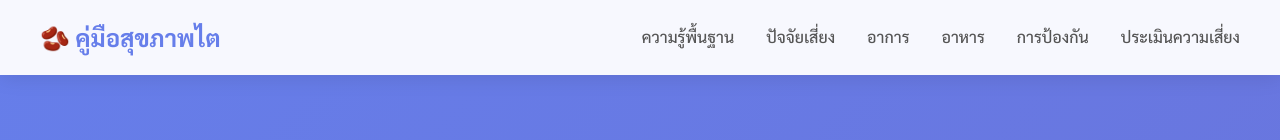
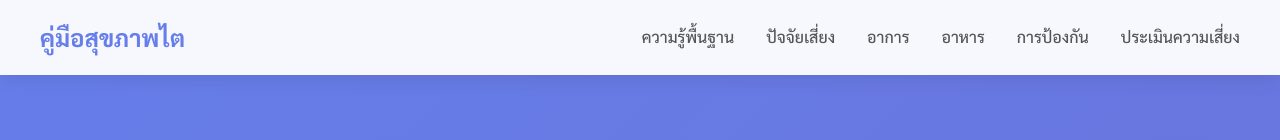
Before and after one commit to konatanlamp/testrun, a plain HTML site: page index.html in a window 1280 px wide. Shown: the top 140 px of the page. Drawn offline with Linux system fonts and the light colour scheme.

Commit message:
Update index.html

```diff
--- a/index.html
+++ b/index.html
@@ -593,7 +593,7 @@
     <nav class="navbar">
         <div class="nav-container">
             <div class="logo">
-                🫘 คู่มือสุขภาพไต
+                คู่มือสุขภาพไต
             </div>
             <ul class="nav-links">
                 <li><a href="#basics">ความรู้พื้นฐาน</a></li>
```
